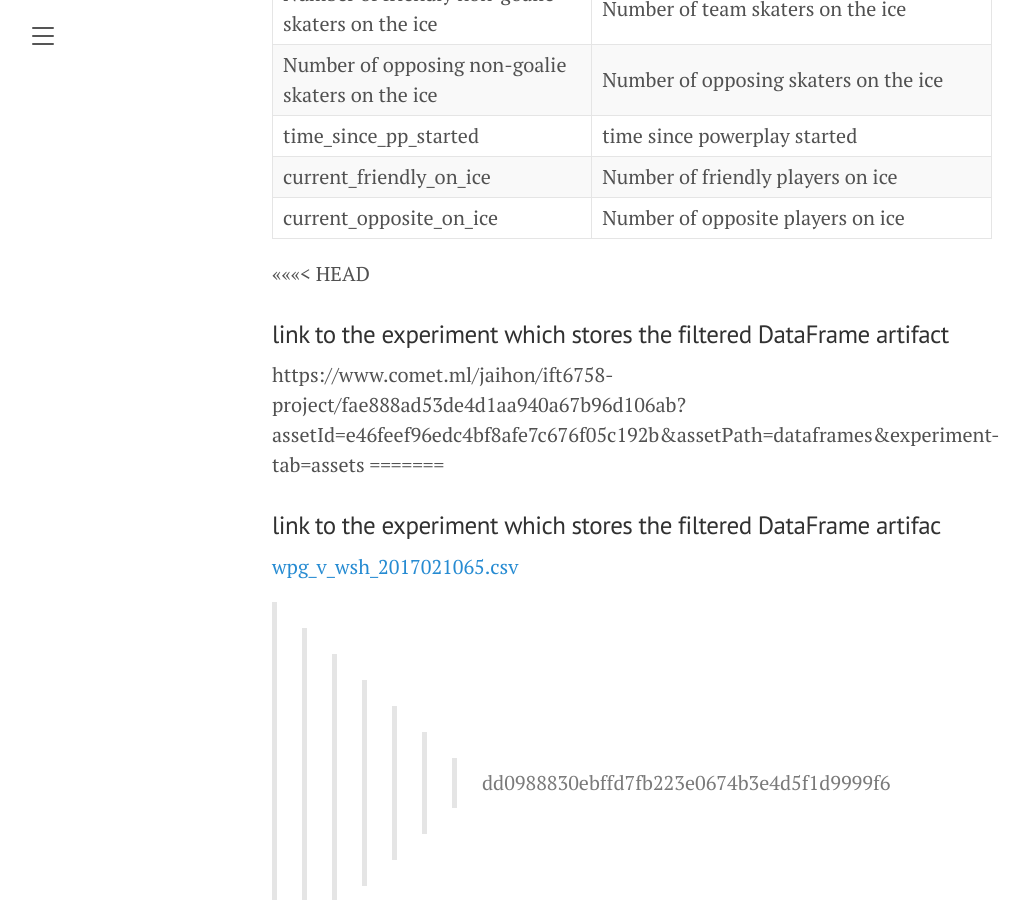
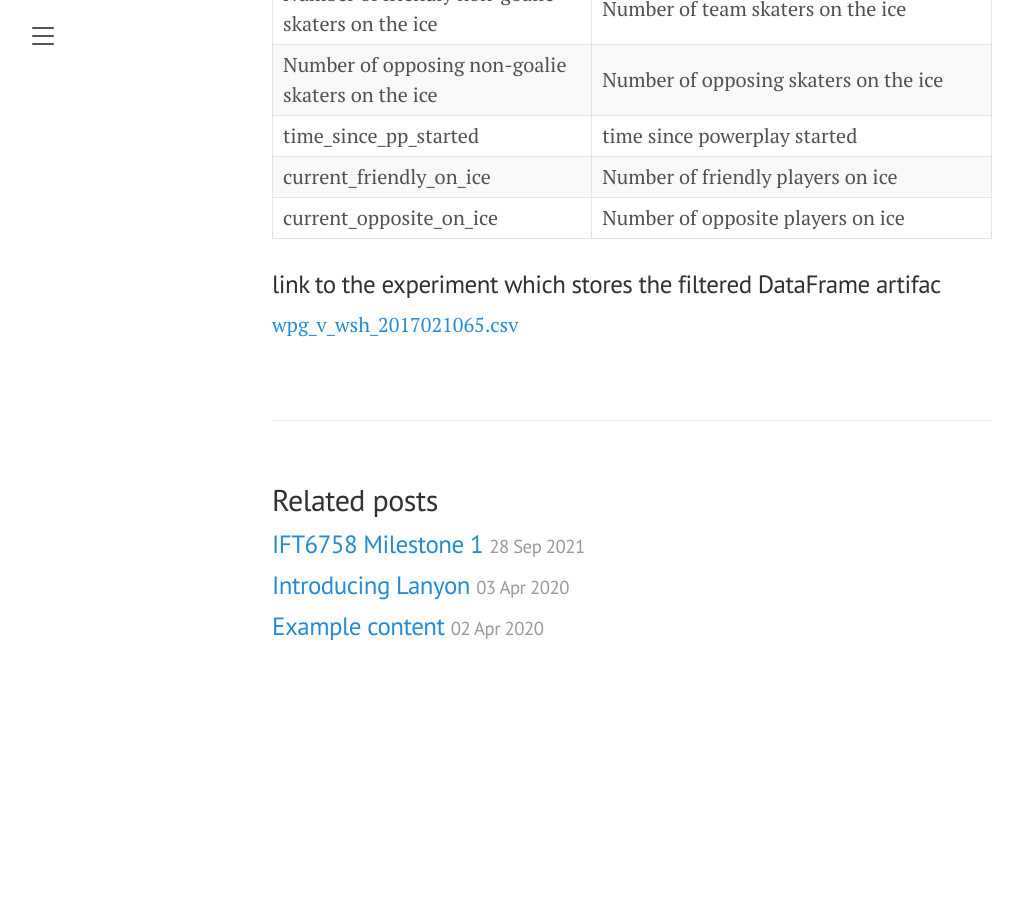
Before and after one commit to jaihon1/IFT6758-Project, a Jekyll site: the page built from blog/_posts/2021-11-3-milestone-2.md, in a window 1280 px wide and 900 px high, scrolled down 7736 px. Shown: the whole window, without its empty margins (8-1037 px from the left). Built offline with Jekyll 4.4.1, drawn with Linux system fonts in a browser that asks for light colours; after the commit the page ends 8439 px from its top, so only the background shows below that.

Commit message:
Solve merge conflict in the blog post

```diff
--- a/blog/_posts/2021-11-3-milestone-2.md
+++ b/blog/_posts/2021-11-3-milestone-2.md
@@ -143,10 +143,6 @@ At the end, we added a link to the experiment which stores the filtered DataFram
 
 
 
-<<<<<<< HEAD
-###  link to the experiment which stores the filtered DataFrame artifact
-https://www.comet.ml/jaihon/ift6758-project/fae888ad53de4d1aa940a67b96d106ab?assetId=e46feef96edc4bf8afe7c676f05c192b&assetPath=dataframes&experiment-tab=assets
-=======
+
 ###  link to the experiment which stores the filtered DataFrame artifac
 [wpg_v_wsh_2017021065.csv](https://www.comet.ml/jaihon/ift6758-project/fae888ad53de4d1aa940a67b96d106ab?assetId=e46feef96edc4bf8afe7c676f05c192b&assetPath=dataframes&experiment-tab=assets)
->>>>>>> dd0988830ebffd7fb223e0674b3e4d5f1d9999f6
```
